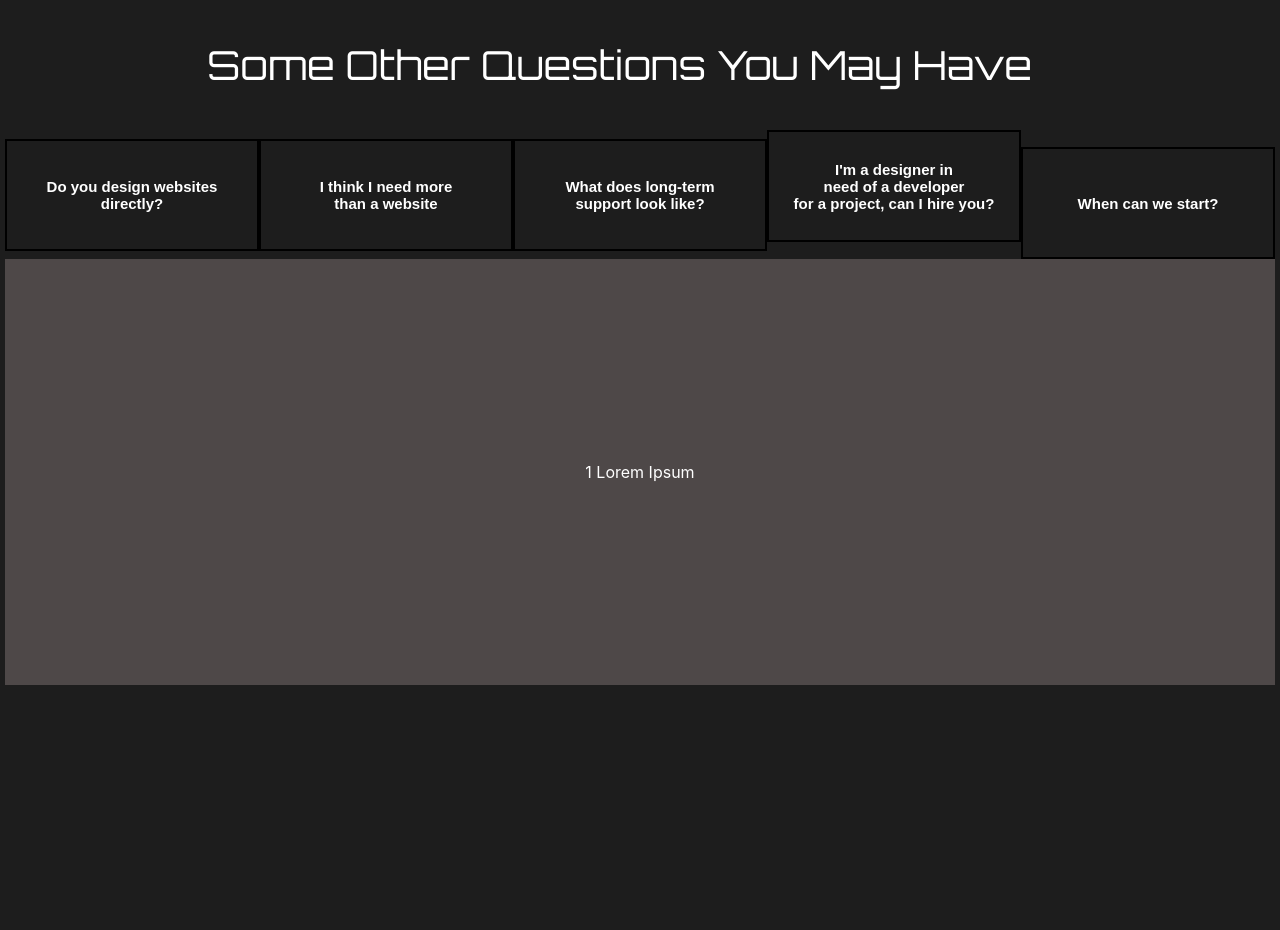
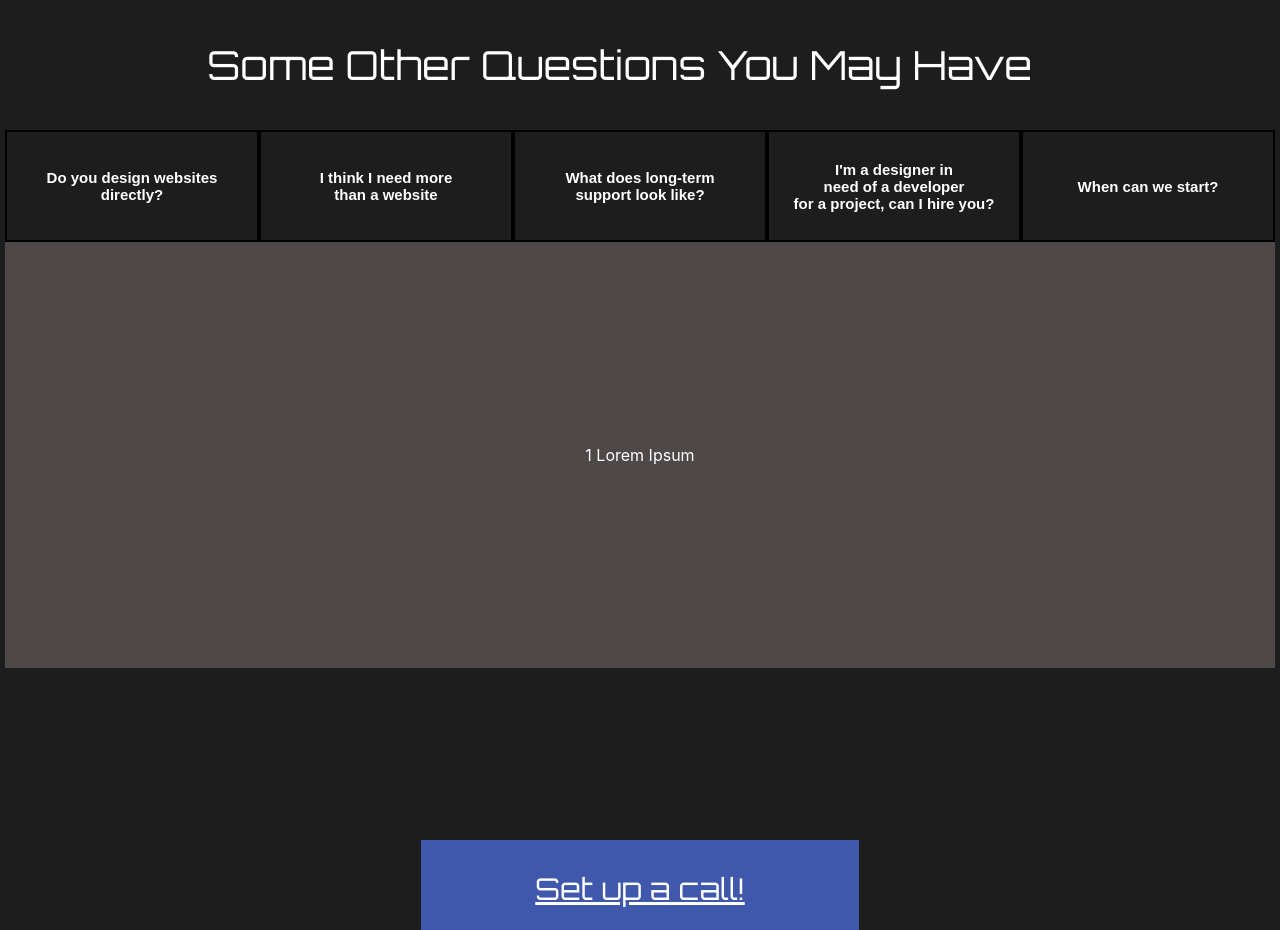
Before and after one commit to LowGcifer/Web-Dev-Site, a React (Create React App) app in the folder client/: page /services in a window 1280 px wide. Shown: the part 2860-3790 px from the top of the page. Built offline with nearby package versions, Linux system fonts and the light colour scheme.

Commit message:
question box is now aligned and in the right place

```diff
--- a/client/src/components/Navbar/index.js
+++ b/client/src/components/Navbar/index.js
@@ -10,9 +10,9 @@ function Navbar() {
   return (
     <nav className="navbar">
       <li id="logan-home">
-        <a className="navlink" href="/">
+        <NavLink className="navlink" to="/">
           Logan Isley
-        </a>
+        </NavLink>
       </li>
       <li id="home-nav">
         <NavLink to="/" className={classNameState}>
--- a/client/src/components/QuestionBox/index.js
+++ b/client/src/components/QuestionBox/index.js
@@ -11,6 +11,7 @@ function QuestionBox() {
   return (
     <div>
       <article className="services-questions-container">
+        <div id="question-boxes-area">
           <button
             onClick={() => {
               setBoxText("1 Lorem Ipsum");
@@ -80,6 +81,7 @@ function QuestionBox() {
             </h2>
             {/* <p>Lorem ipsum</p> */}
           </button>
+        </div>
       </article>
       <div id="answer-box">
         <p>{boxText}</p>
--- a/client/src/pages/services/services.css
+++ b/client/src/pages/services/services.css
@@ -106,7 +106,7 @@
 }
 
 #services-question-section {
-  height: 949px;
+  height: 800px;
   /* overflow-y: hidden; */
   /* display: flex;
   justify-content: center;
@@ -127,6 +127,12 @@
   justify-content: center;
   align-items: center;
   /* overflow-y: hidden; */
+}
+
+#question-boxes-area {
+  height: 112px;
+  display: flex;
+  justify-content: center;
 }
 
 #answer-box {
```
Lines whose indentation alone changed are shown as unchanged.
